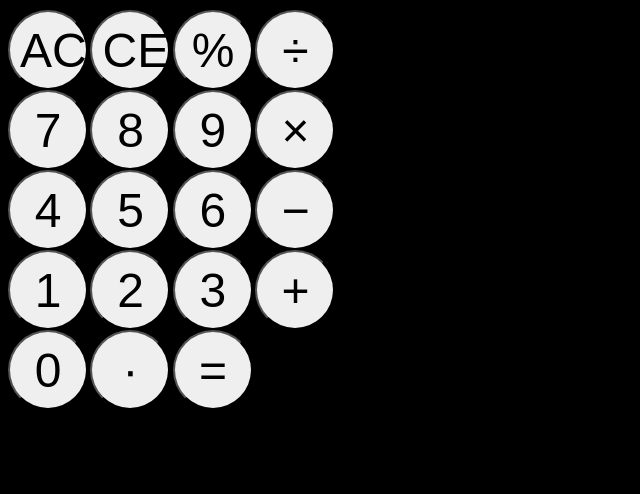
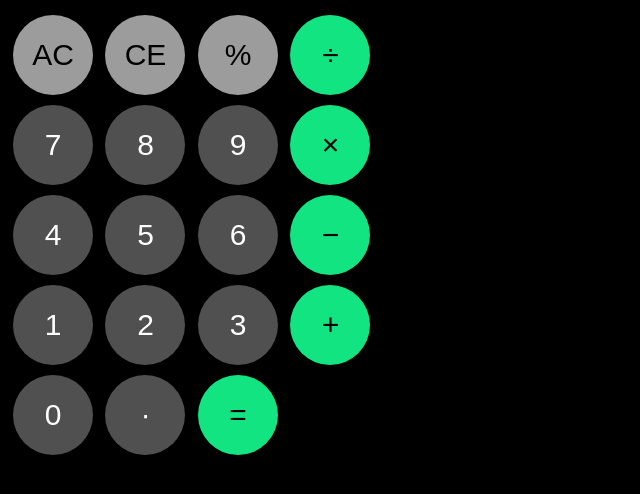
Before and after one commit to j-mcQueen/top-calculator, a plain HTML site: page index.html in a window 1280 px wide. Shown: the whole page, without its empty margins (0-640 px from the left). Drawn offline with Linux system fonts and the light colour scheme.

Commit message:
Add background and text colours to buttons; Reduce font size, remove border and set margin on all buttons

```diff
--- a/styles/styles.css
+++ b/styles/styles.css
@@ -9,11 +9,26 @@ html {
 }
 
 button {
-    font-size: 4.8rem;
+    font-size: 3rem;
     border-radius: 100%;
+    border: none;
     padding: 10px;
+    margin: 5px;
     width: 80px;
     height: 80px;
+}
+
+#undo, #clear, #hundredth {
+    background-color: rgb(156, 156, 156);
+}
+
+#zero, #one, #two, #three, #four, #five, #six, #seven, #eight, #nine, #decimal {
+    background-color: rgb(80, 80, 80);
+    color: white;
+}
+
+#divide, #multiply, #subtract, #add, #calculate {
+    background-color: rgb(19, 228, 130)
 }
 
 button:hover {
```
